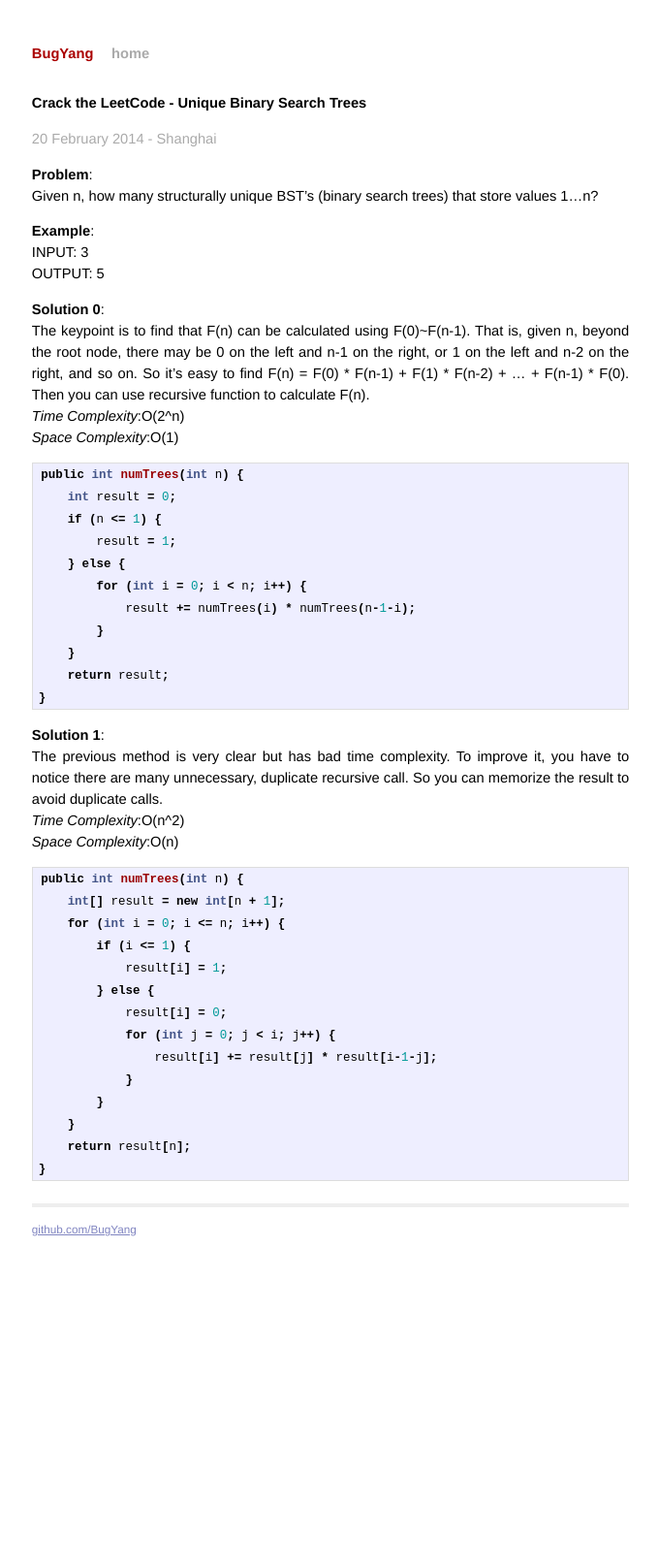
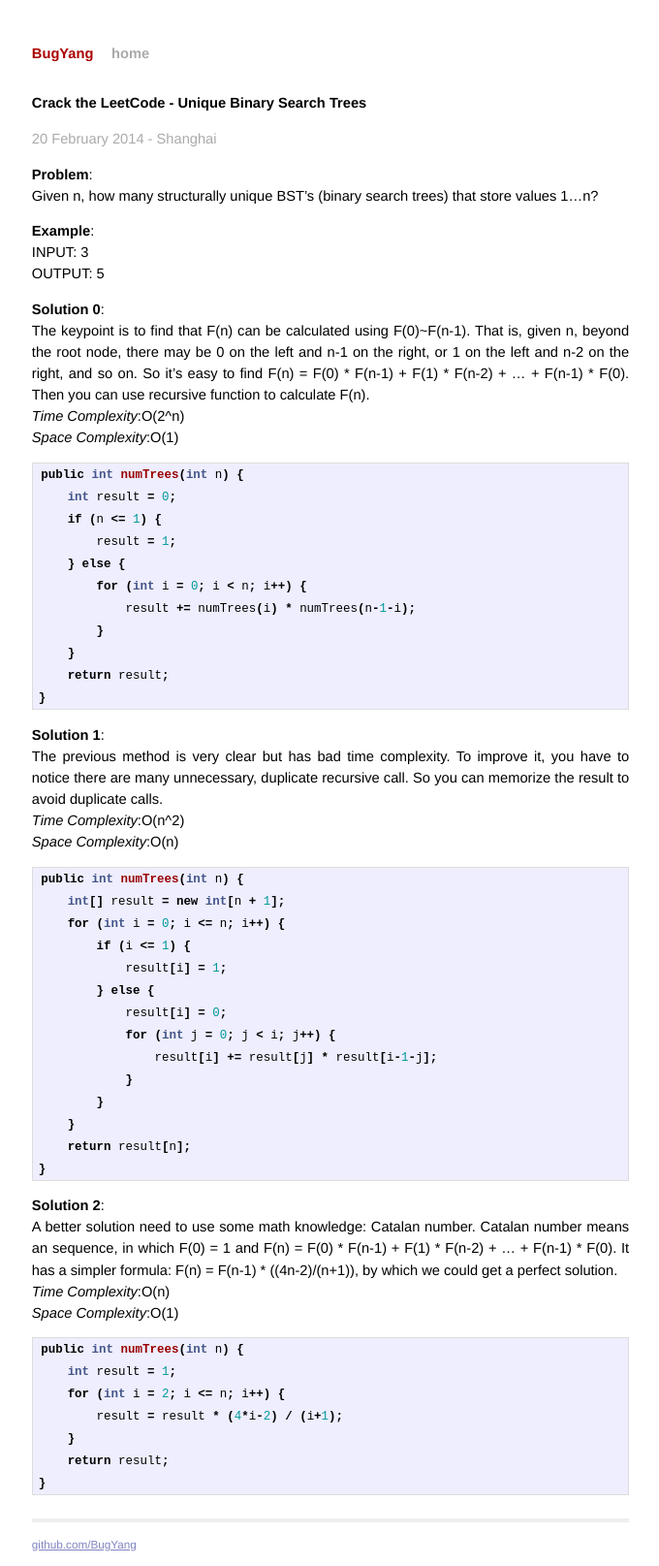
Before and after one commit to BugYang/LeetCode, a Jekyll site: the page built from _posts/2014-02-20-crack-the-leetcode-unique-bst.md, in a window 1280 px wide. Shown: the whole page at 97% size, without its empty margins (299-979 px from the left). Built offline with Jekyll 4.4.1, drawn with Linux system fonts in a browser that asks for light colours; Markdown is read by kramdown in place of the engine named in the settings; before the commit the page ends 1291 px from its top, so only the background shows below that.

Commit message:
add formula solution in Unique BST article

```diff
--- a/_posts/2014-02-20-crack-the-leetcode-unique-bst.md
+++ b/_posts/2014-02-20-crack-the-leetcode-unique-bst.md
@@ -55,3 +55,18 @@ public int numTrees(int n) {
     return result[n];
 }
 {% endhighlight %}
+
+**Solution 2**:
+A better solution need to use some math knowledge: Catalan number. Catalan number means an sequence, in which F(0) = 1 and F(n) = F(0) * F(n-1) + F(1) * F(n-2) + ... + F(n-1) * F(0). It has a simpler formula: F(n) = F(n-1) * ((4n-2)/(n+1)), by which we could get a perfect solution.
+*Time Complexity*:O(n)
+*Space Complexity*:O(1)
+
+{% highlight java %}
+public int numTrees(int n) {
+    int result = 1;
+    for (int i = 2; i <= n; i++) {
+        result = result * (4*i-2) / (i+1);
+    }
+    return result;
+}
+{% endhighlight %}
```
